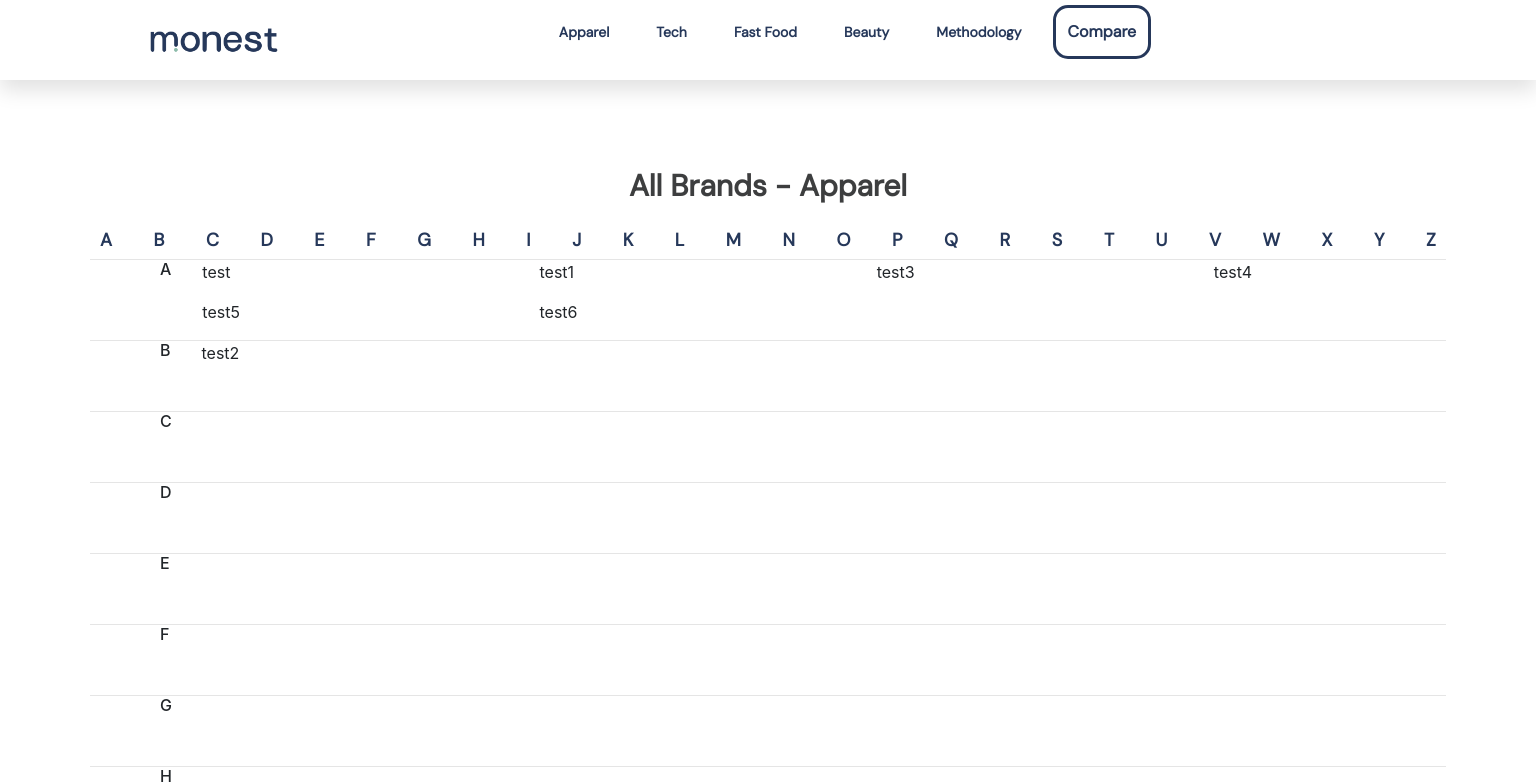
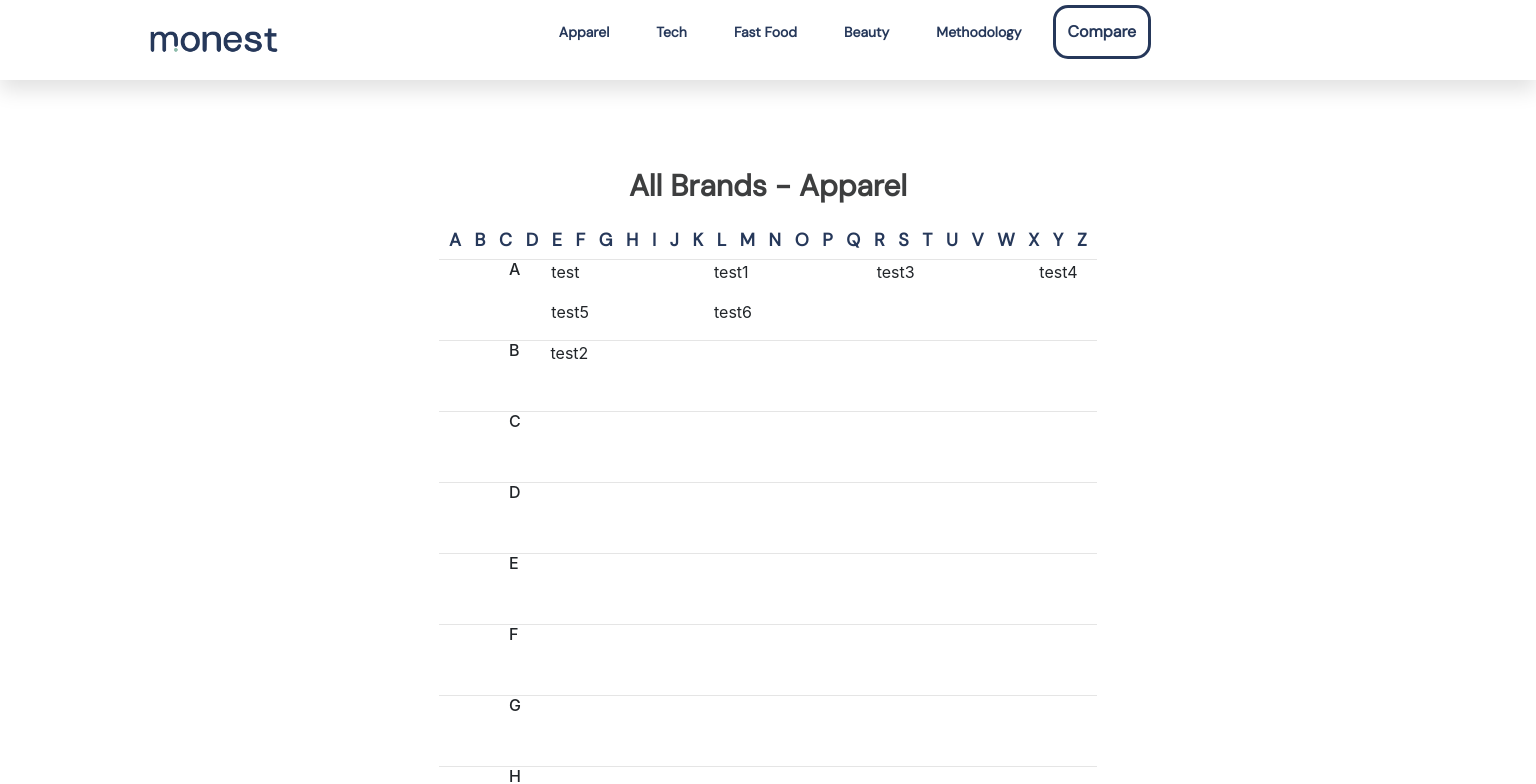
Before and after one commit to cara-mu/monestco, a React (Create React App) app in the folder client/: page /brand-directory in a window 1536 px wide. Shown: the top 784 px of the page. Built offline with nearby package versions, Linux system fonts and the light colour scheme.

Commit message:
brand-directory-improve

```diff
--- a/client/src/pages/BrandDirectory.js
+++ b/client/src/pages/BrandDirectory.js
@@ -45,8 +45,8 @@ export default function BrandDirectory() {
                     ))
                 }
             </div>
-            <hr/>
             <div className="brand_directory_wholeList">
+             <hr></hr>
                 {
                     Object.keys(letterArray).map((key)=>(
                         <div>
--- a/client/src/styles/BrandDirectory.css
+++ b/client/src/styles/BrandDirectory.css
@@ -9,6 +9,39 @@
     margin-top: 87px;
 }
 
+.brand_directory_wholeList {
+    margin-left: 9px;
+    margin-right: 9px;
+}
+
+
+.brand_directory_list {
+    width: 100%;
+    display: flex;
+    justify-content: space-between;
+    padding: 0 100px;
+}
+
+@media only screen and (min-width:1500px) {
+    .brand_directory_wholeList {
+        margin-left: 349px;
+        margin-right: 349px;
+    }
+    .horizontal_row{
+        display: flex;
+        justify-content: center;
+        max-width: 890px;
+    }
+
+    .brand_directory_list {
+        width: 100%;
+        display: flex;
+        justify-content: space-between;
+        padding: 0 449px;
+    }
+}
+
+
 .brand_directory_title p {
     font-family: DM Sans;
     font-style: normal;
@@ -18,12 +51,6 @@
     color: #3D3E3F;
 }
 
-.brand_directory_list {
-    width: 100%;
-    display: flex;
-    justify-content: space-between;
-    padding: 0 100px;
-}
 
 .brand_directory_list a{
     font-family: DM Sans;
```
Also changed, not shown: 1 other file (tests, documents, lock files or other folders).
